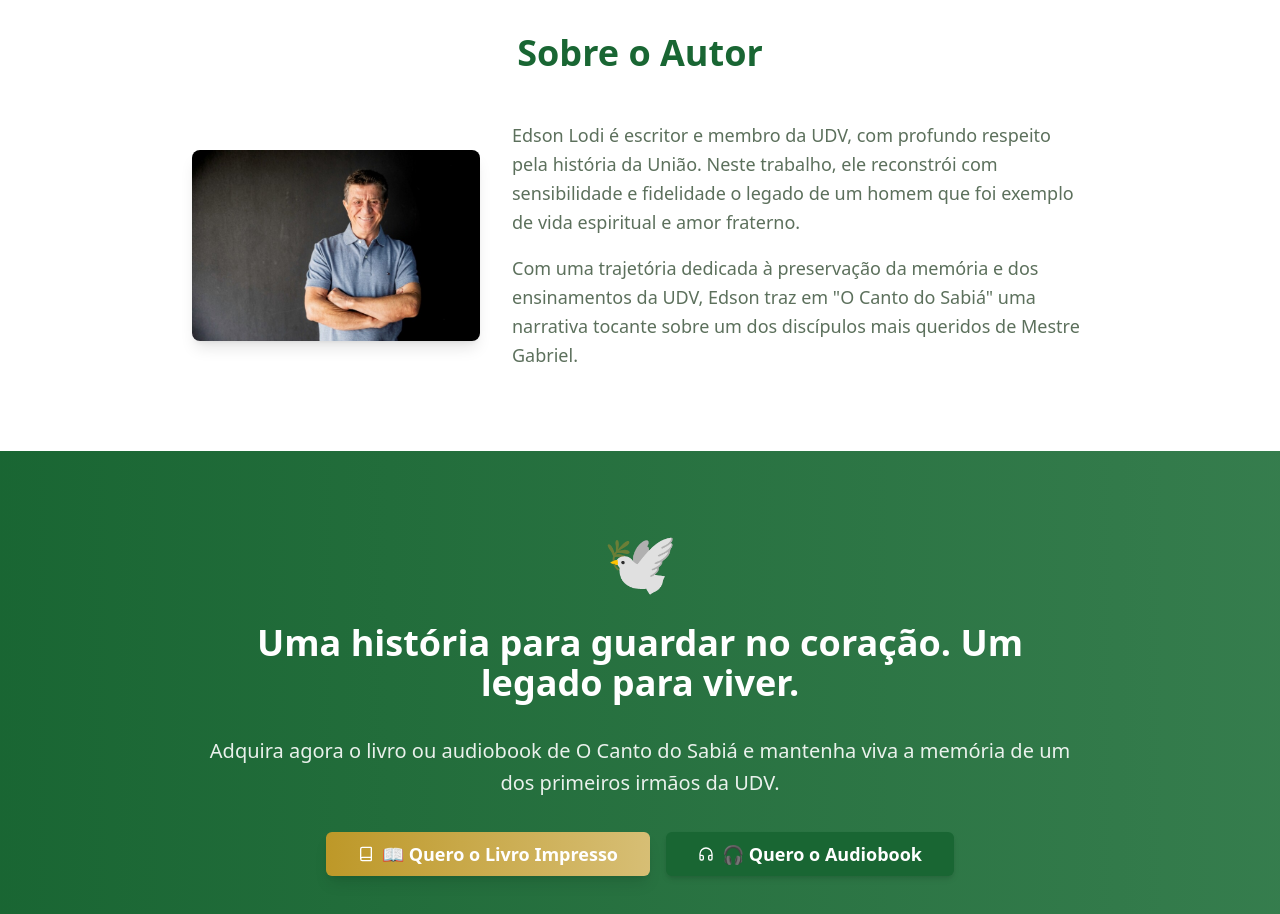
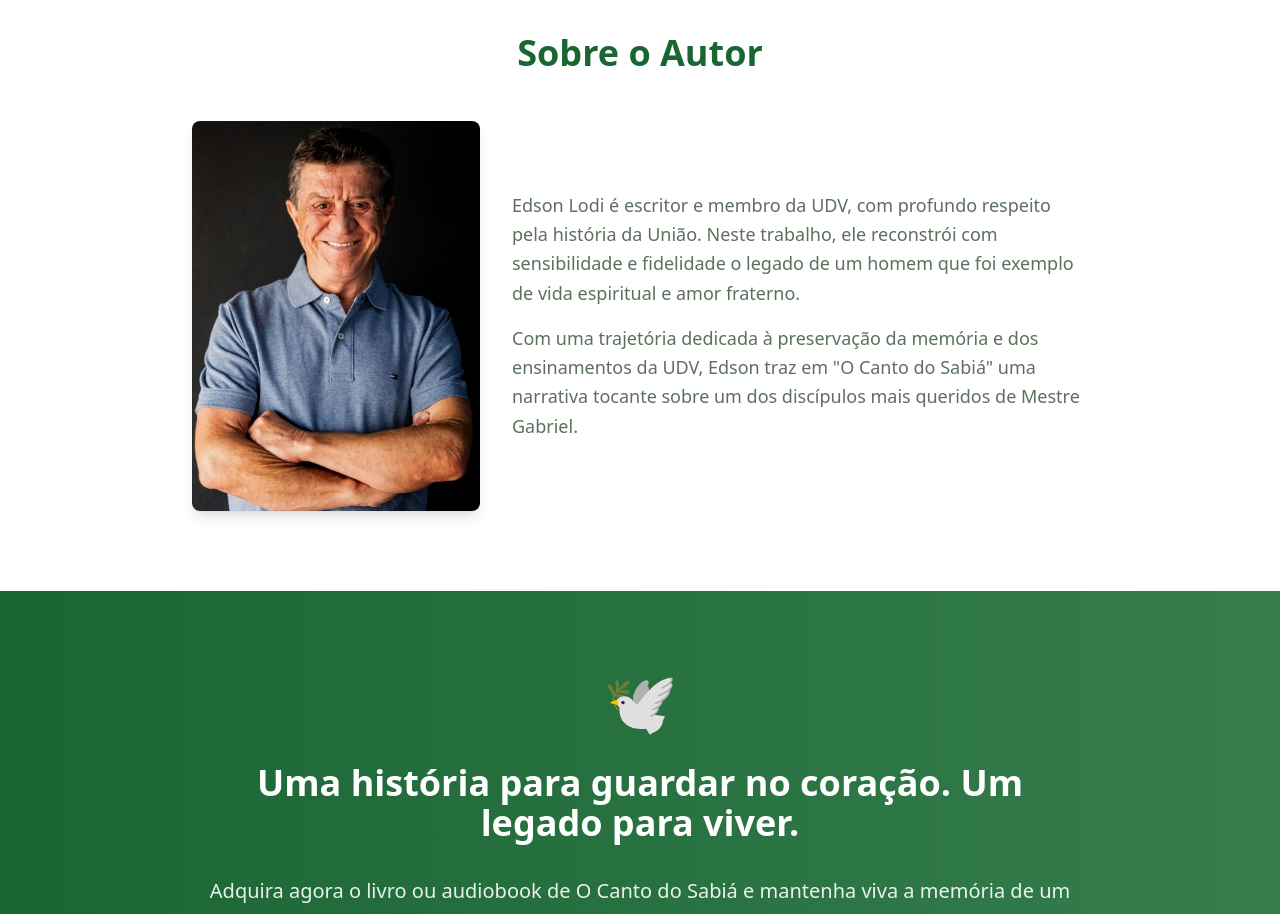
Before and after one commit to mauricilis/canto-sabia-udv, a React (Vite) app: page / in a window 1280 px wide. Shown: the part 5260-6174 px from the top of the page. Built offline with nearby package versions, Linux system fonts and the light colour scheme.

Commit message:
Update author image
Replace the current author image with the newly provided one.

```diff
--- a/src/pages/Index.tsx
+++ b/src/pages/Index.tsx
@@ -253,7 +253,7 @@ const Index = () => {
             <div className="flex flex-col md:flex-row items-center gap-8">
               <div className="md:w-1/3">
                 <img
-                  src="/lovable-uploads/8a24deac-c056-4752-9fe1-090ed5ecd6f0.png"
+                  src="/lovable-uploads/d9389d0a-da74-4271-a934-b0240f7de142.png"
                   alt="Edson Lodi - Autor"
                   className="w-full max-w-sm mx-auto rounded-lg shadow-lg"
                 />
```
Also changed, not shown: public/lovable-uploads/d9389d0a-da74-4271-a934-b0240f7de142.png (added).
